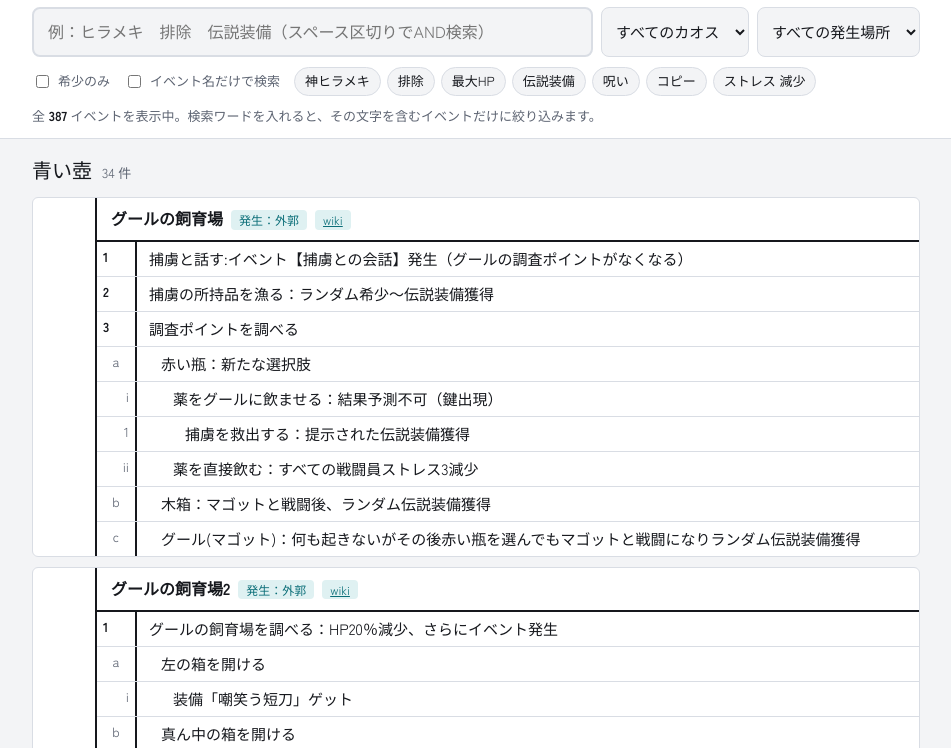
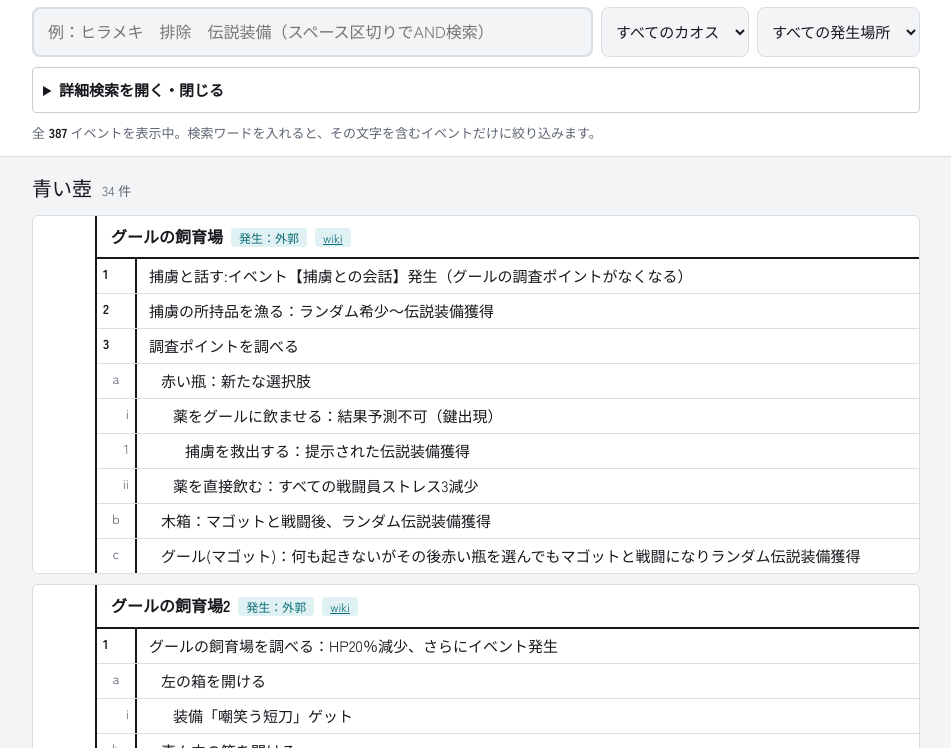
Before and after one commit to kano987/kano987.github.io, a plain HTML site: page chaoszero/chaoseventsearch.html in a window 1280 px wide. Shown: the part 52-800 px from the top of the page, without its empty margins (164-1115 px from the left). Drawn offline with Linux system fonts and the light colour scheme; a web font is replaced by a local one.

Commit message:
検索バーをアコーディオン化

```diff
--- a/chaoszero/chaoseventsearch.html
+++ b/chaoszero/chaoseventsearch.html
@@ -52,6 +52,17 @@ header.bar {
   background: var(--surface); border-bottom: 1px solid var(--line);
 }
 header.bar .wrap { padding-block: 14px 12px; display: grid; gap: 10px; }
+
+details {
+  border: 1px solid #ccc;
+  border-radius: 4px;
+  padding: 10px;
+}
+summary {
+  cursor: pointer; /* マウスを乗せたときに指マークにする */
+  font-weight: bold;
+}
+
 h1 {
   font-family: var(--font-display); font-weight: 400; font-size: 22px; margin: 0;
   letter-spacing: 0.02em; text-wrap: balance;
@@ -158,6 +169,9 @@ footer a { color: var(--accent); }
       <select id="chaos" aria-label="カオスで絞り込み"><option value="">すべてのカオス</option></select>
       <select id="area" aria-label="発生場所で絞り込み"><option value="">すべての発生場所</option></select>
     </div>
+    <details>
+    <summary>詳細検索を開く・閉じる</summary>
+    <div class="view-content">
       <div class="opts">
         <label><input id="rareOnly" type="checkbox"> 希少のみ</label>
         <label><input id="titleOnly" type="checkbox"> イベント名だけで検索</label>
@@ -171,6 +185,8 @@ footer a { color: var(--accent); }
           <button class="chip" type="button">ストレス 減少</button>
         </div>
       </div>
+    </div>
+  </details>
     <div class="count" id="count" aria-live="polite"></div>
   </div>
 </header>
```
Lines whose indentation alone changed are shown as unchanged.
